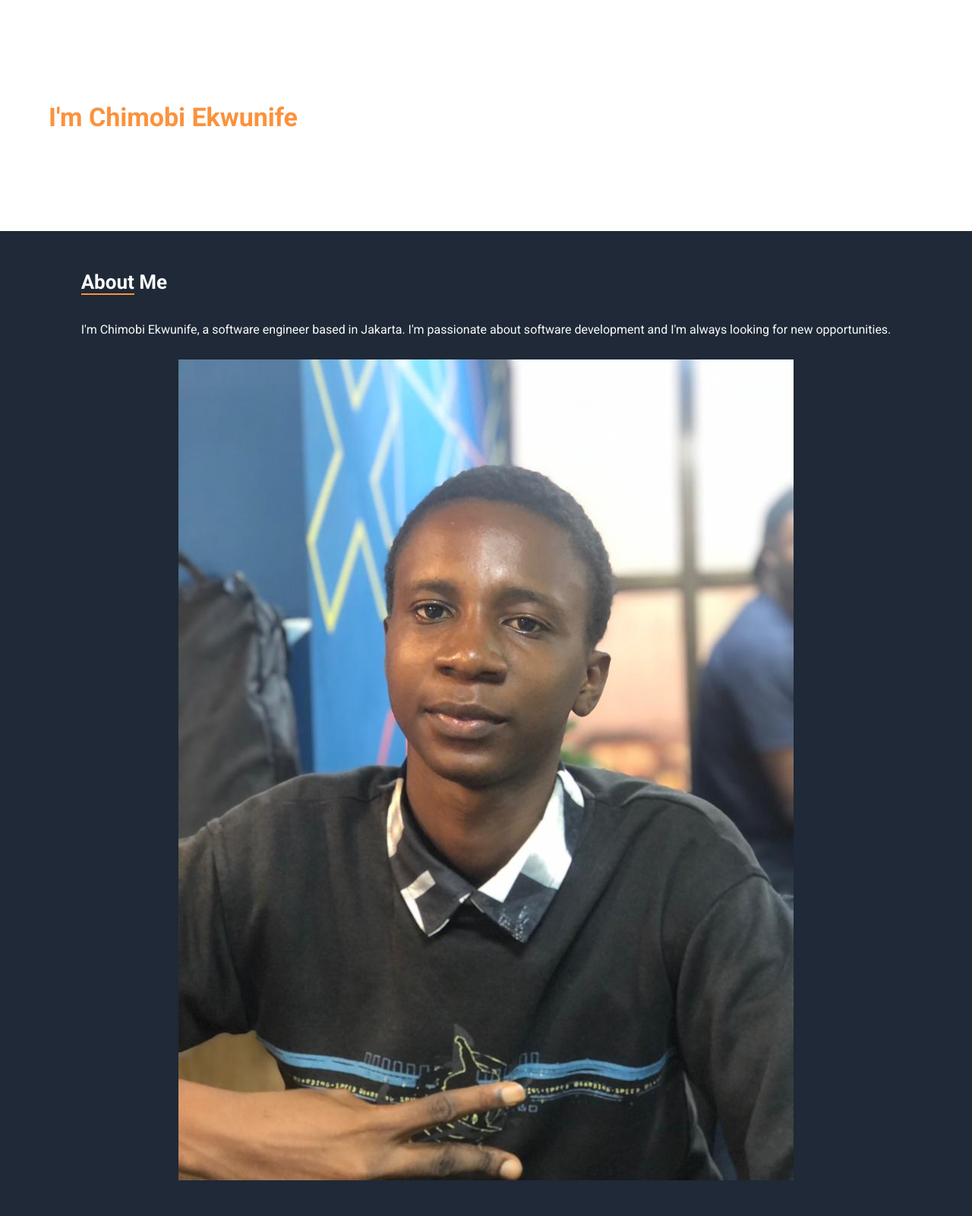
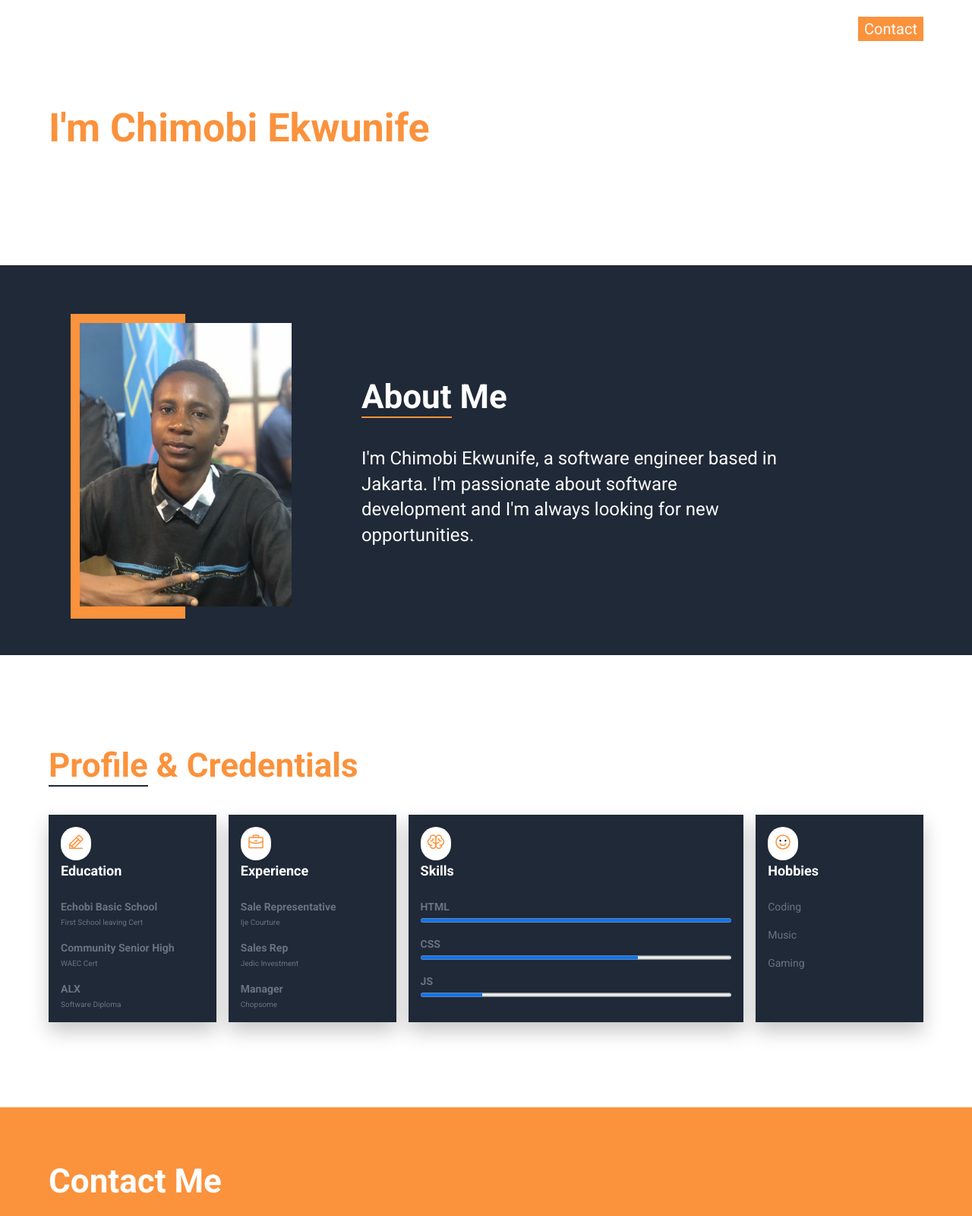
Before and after one commit to mrfantastic16/dctp_assignment02, a plain HTML site: page index.html in a window 1280 px wide. Shown: the top 1600 px of the page at 76% size. Drawn offline with nearby package versions, Linux system fonts and the light colour scheme.

Commit message:
media queries styles

```diff
--- a/css/style.css
+++ b/css/style.css
@@ -139,6 +139,7 @@ PROFILE SECTION
   color: #fff;
   width: 100%;
   padding: 1.6rem;
+  box-shadow: 0 12px 24px rgba(0, 0, 0, 0.219);
 }
 
 .box {
@@ -233,3 +234,143 @@ textarea {
   color: #fff;
   font-size: 1.6rem;
 }
+
+/* ------------
+MEDIA QUERIES
+ --------------*/
+
+@media (min-width: 660px) and (max-width: 800px) {
+  .about-section {
+    padding: 6.4rem 0 6.4rem 0;
+  }
+
+  .abt-content {
+    padding-right: 18.8rem;
+  }
+
+  .img-box img {
+    width: 60%;
+  }
+
+  .profile-container {
+    display: grid;
+    grid-template-columns: repeat(2, 1fr);
+    align-items: stretch;
+    gap: 2.4rem;
+  }
+
+  input,
+  select,
+  textarea,
+  .submit {
+    width: 70%;
+  }
+}
+
+@media (min-width: 801px) {
+  /* -------------
+  HEADER SECTION
+   ---------------*/
+
+  .header-section {
+    padding-top: 1.6rem;
+  }
+
+  .mobile-nav {
+    display: none;
+  }
+
+  .navigations {
+    display: block;
+  }
+
+  .nav-lists {
+    flex-direction: row;
+  }
+
+  .nav-lists li a {
+    color: #fff;
+    font-size: 2rem;
+  }
+
+  .greeting {
+    font-size: 2.4rem;
+  }
+
+  .name {
+    font-size: 5.2rem;
+  }
+
+  .description {
+    font-size: 3.6rem;
+  }
+
+  /* SECONDARY TITLE AND TEXTS */
+
+  .secondary-title {
+    font-size: 4.4rem;
+  }
+
+  .secondary-text {
+    font-size: 2.4rem;
+  }
+
+  /* -----------
+  ABOUT SECTION
+   ------------*/
+  .about-section {
+    padding-top: 6.4rem;
+    margin-bottom: 4.8rem;
+  }
+
+  .abt-container {
+    flex-direction: row;
+    gap: 8rem;
+  }
+  .abt-content {
+    padding-right: 18.8rem;
+  }
+
+  .img-box {
+    background: linear-gradient(to right, #fb923c 50%, transparent 50%);
+    padding: 1.2rem;
+  }
+
+  .abt-content {
+    padding-right: 16rem;
+  }
+
+  /* -----------
+  PROFILE SECTION
+   ------------*/
+
+  .profile-section {
+    margin-bottom: 4.8rem;
+  }
+
+  .profile-container {
+    display: grid;
+    grid-template-columns: 1fr 1fr 2fr 1fr;
+    align-items: stretch;
+  }
+
+  /* -----------
+  CONTACT SECTION
+   ------------*/
+  form {
+    display: grid;
+    grid-template-columns: repeat(2, 1fr);
+    gap: 2.4rem;
+    padding-right: 20.8rem;
+  }
+
+  select,
+  textarea {
+    grid-column: 1/-1;
+  }
+
+  .submit {
+    grid-column: 1/-1;
+    justify-self: right !important;
+  }
+}
```
